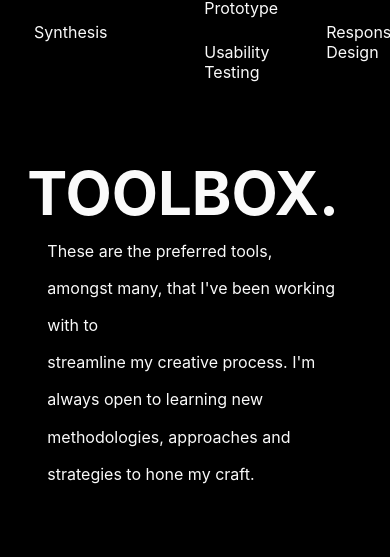
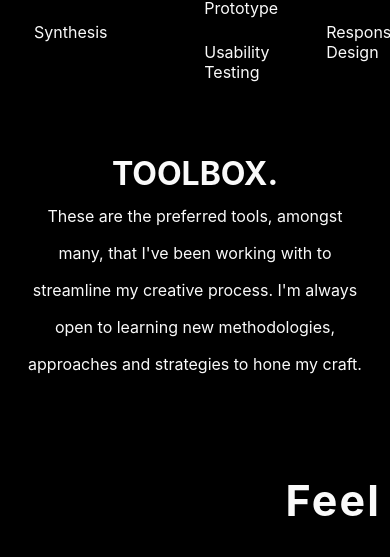
Before and after one commit to qgatssdev/mario-portfolio, a React (Create React App) app: page / in a window 390 px wide. Shown: the part 4203-4760 px from the top of the page. Built offline with nearby package versions, Linux system fonts and the light colour scheme.

Commit message:
making toolbox section responsive

```diff
--- a/src/components/ToolBox/ToolBox.scss
+++ b/src/components/ToolBox/ToolBox.scss
@@ -1,7 +1,11 @@
 .toolBox__root {
   display: flex;
   margin-left: 7%;
+  margin-right: 7%;
   margin-top: 10%;
+  @media (min-width: 0px) and (max-width: 992px) {
+    flex-direction: column;
+  }
 
   .toolBox__section1 {
     flex-basis: 60%;
@@ -11,17 +15,33 @@
       font-weight: 700;
       font-size: 60px;
       color: #fafafa;
+      @media (min-width: 0px) and (max-width: 992px) {
+        font-size: 32px;
+        text-align: center;
+      }
     }
     .toolBox__intro {
       display: flex;
       gap: 20px;
       margin-top: 1.3%;
+      @media (min-width: 0px) and (max-width: 992px) {
+        display: block;
+      }
+      span {
+        @media (min-width: 0px) and (max-width: 992px) {
+          display: none;
+        }
+      }
       p {
         font-weight: 400;
         font-size: 16px;
         line-height: 232.5%;
         color: #fafafa;
         max-width: 600px;
+        @media (min-width: 0px) and (max-width: 992px) {
+          max-width: 100%;
+          text-align: center;
+        }
       }
     }
     .toolBox__logo {
@@ -30,9 +50,15 @@
       grid-template-columns: repeat(4, 1fr);
       gap: 20% 4%;
       justify-items: center;
+      @media (min-width: 0px) and (max-width: 992px) {
+        grid-template-columns: repeat(3, 1fr);
+      }
     }
   }
   .toolBox__section2 {
     flex-basis: 40%;
+    @media (min-width: 0px) and (max-width: 992px) {
+      display: none;
+    }
   }
 }
--- a/src/components/ToolBox/ToolBox.tsx
+++ b/src/components/ToolBox/ToolBox.tsx
@@ -10,9 +10,8 @@ const ToolBox = () => {
           </span>
           <p>
             These are the preferred tools, amongst many, that I've been working
-            with to <br /> streamline my creative process. I'm always open to
-            learning new <br />
-            methodologies, approaches and strategies to hone my craft.
+            with to streamline my creative process. I'm always open to learning
+            new methodologies, approaches and strategies to hone my craft.
           </p>
         </div>
 
```
